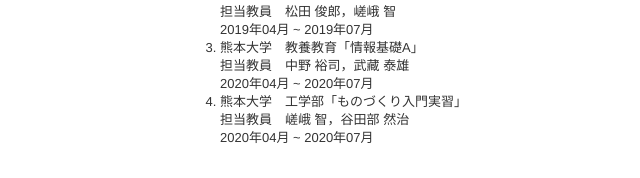
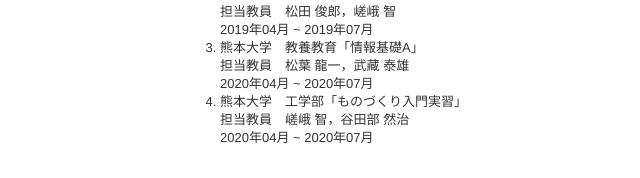
Before and after one commit to IKDnot/IKDnot.github.io, a plain HTML site: page index.html in a window 1280 px wide. Shown: the part 971-1149 px from the top of the page, 295-935 px from the left. Drawn offline with Linux system fonts and the light colour scheme.

Commit message:
Update index.html

```diff
--- a/index.html
+++ b/index.html
@@ -139,7 +139,7 @@
                         <ol>
                                 <li>熊本大学　教養教育「情報基礎A」<br>担当教員　中野 裕司，武藏 泰雄 <br>2019年04月 ~ 2019年07月</li>
 				<li>熊本大学　工学部「ものづくり入門実習」<br>担当教員　松田 俊郎，嵯峨 智 <br>2019年04月 ~ 2019年07月</li>
-				<li>熊本大学　教養教育「情報基礎A」<br>担当教員　中野 裕司，武藏 泰雄 <br>2020年04月 ~ 2020年07月</li>
+				<li>熊本大学　教養教育「情報基礎A」<br>担当教員　松葉 龍一，武藏 泰雄 <br>2020年04月 ~ 2020年07月</li>
 				<li>熊本大学　工学部「ものづくり入門実習」<br>担当教員　嵯峨 智，谷田部 然治 <br>2020年04月 ~ 2020年07月</li>
                         </ol>
 
```
